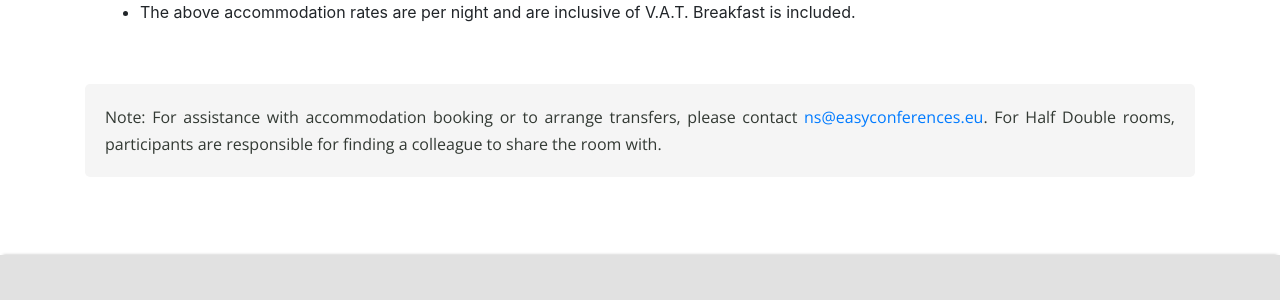
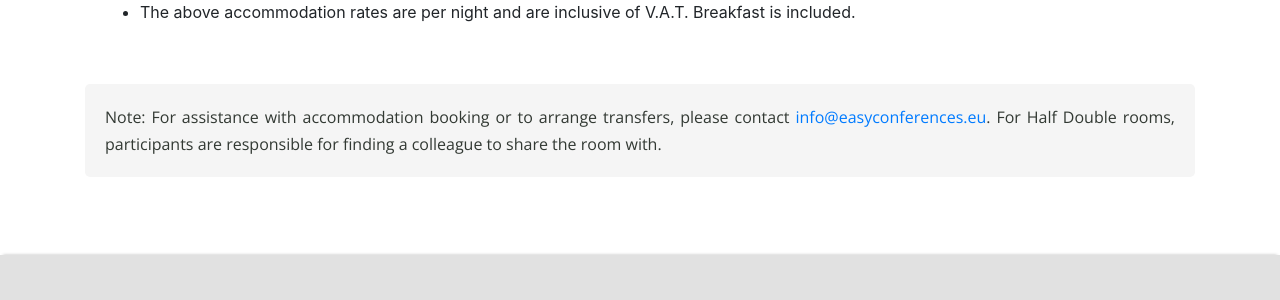
Before and after one commit to vlsi-soc/vlsi-soc, a Jekyll site: the page built from travel.md, in a window 1280 px wide and 900 px high, scrolled down 5277 px. Shown: the part 154-454 px from the top of the window. Built offline with Jekyll 4.4.1, drawn with Linux system fonts in a browser that asks for light colours; nearby versions of some CDN libraries.

Commit message:
Updated email

```diff
--- a/travel.md
+++ b/travel.md
@@ -268,7 +268,7 @@ Hotel facilities include a restaurant serving local and international cuisine, a
       </div>
 
       <div class="col-md-12" style="text-align:justify; background-color:#f5f5f5; padding:20px; border-radius:5px; margin-bottom:30px">
-         <p class="ops-t" style="margin:0"><b>Note:</b> For assistance with accommodation booking or to arrange transfers, please contact <a href="mailto:ns@easyconferences.eu">ns@easyconferences.eu</a>. For Half Double rooms, participants are responsible for finding a colleague to share the room with.</p>
+         <p class="ops-t" style="margin:0"><b>Note:</b> For assistance with accommodation booking or to arrange transfers, please contact <a href="mailto:info@easyconferences.eu">info@easyconferences.eu</a>. For Half Double rooms, participants are responsible for finding a colleague to share the room with.</p>
       </div>
 
       <br /><br />
```
Also changed, not shown: registration.md (+1 -1 lines).
